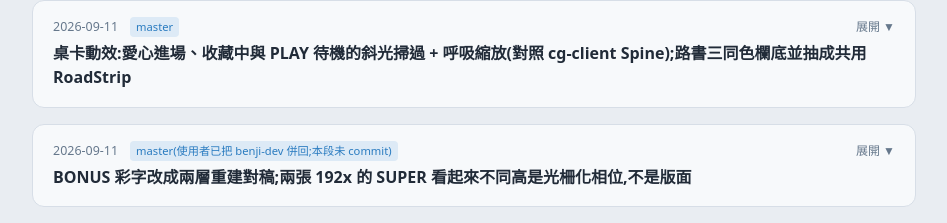
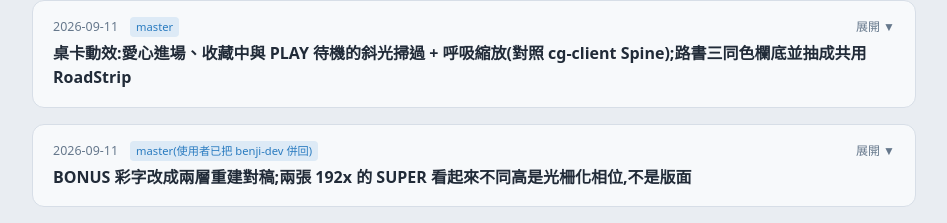
Before and after one commit to f840214/benji-wiki, a React (Vite) app: page /#/colorgame-log in a window 1280 px wide. Shown: the part 1692-1915 px from the top of the page, without its empty margins (248-1195 px from the left). Built offline with nearby package versions, Linux system fonts and the light colour scheme.

Commit message:
docs(colorgame-log): 分支欄漏一筆

```diff
--- a/src/pages/ColorGameLogPage.jsx
+++ b/src/pages/ColorGameLogPage.jsx
@@ -276,7 +276,7 @@ const ENTRIES = [
   {
     date: '2026-09-11',
     title: 'BONUS 彩字改成兩層重建對稿;兩張 192x 的 SUPER 看起來不同高是光柵化相位,不是版面',
-    branch: 'master(使用者已把 benji-dev 併回;本段未 commit)',
+    branch: 'master(使用者已把 benji-dev 併回)',
     summary: [
       '使用者截圖:兩張 192x 卡的 SUPER 一大一小。CDP 量測兩張卡 DOM 幾何完全相同(字級 20.7、五個字母寬高一致、只差卡距 177),headless 2× 截圖逐像素相同 → 差異來自使用者視窗的 zoom: var(--ui-scale) 非整數,讓 0.75px 描邊落在不同半像素相位被吸附。根本解是 RWD 引擎算 --ui-scale 時把 432 畫布取整到 1/DPR;治標是描邊加粗到 1px。尚未動手,等使用者選。',
       'BONUS:稿(1:529)是兩層——底層 1:530 是 21px 逐字漸層字 + 藍色柔影/硬影,上層 1:533–537 是 17.3px、字距 .13em 的淡色描邊空心字疊在每個字母中央。原實作只取了上層的 17.3px 尺寸卻套底層漸層,字太小、描邊過重。改成 BonusLetters 三層(影 / 漸層字 / 內框空心字),群組寬量到 64.92 對稿 65。',
```
